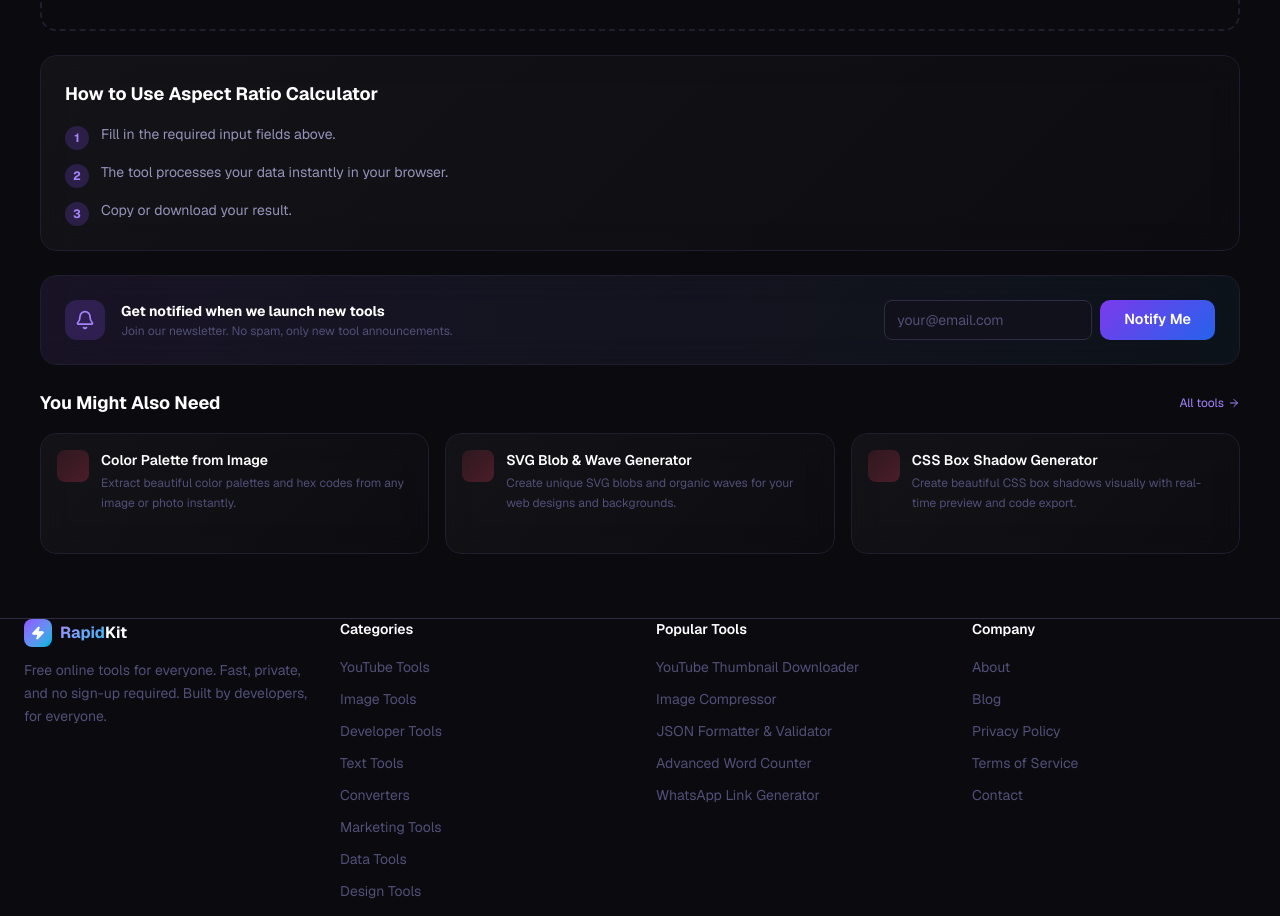
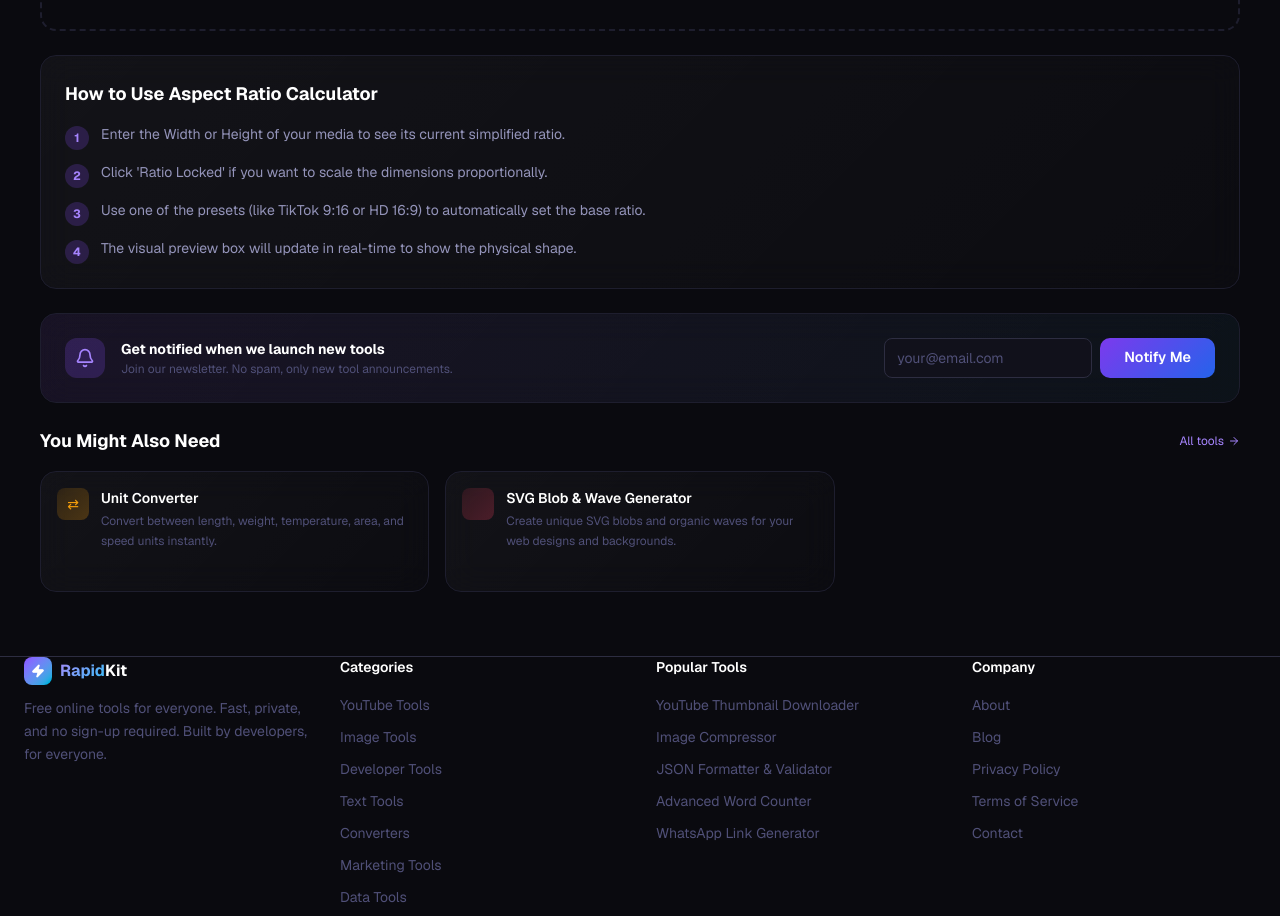
Before and after one commit to mrabelrahmankhaled-cmyk/rapidkit, a Next.js app: page /tools/design/aspect-ratio-calculator in a window 1280 px wide. Shown: the part 1240-2156 px from the top of the page. Built offline with nearby package versions, Linux system fonts and the light colour scheme.

Commit message:
chore: completed Phase 2 - SEO optimization, expanded internal linking, and updated How-to-use guides for all 33 tools

```diff
--- a/src/app/tools/[category]/[tool]/page.tsx
+++ b/src/app/tools/[category]/[tool]/page.tsx
@@ -19,16 +19,28 @@ type Props = {
 
 // ─── Cross-category Related Tools Map ─────────────────────────────
 const RELATED_MAP: Record<string, string[]> = {
-    "image-compressor": ["webp-converter", "youtube-thumbnail-downloader"],
-    "webp-converter": ["image-compressor", "css-gradient-generator"],
+    "image-compressor": ["webp-converter", "svg-shape-generator"],
+    "webp-converter": ["image-compressor", "favicon-generator"],
     "youtube-thumbnail-downloader": ["youtube-tag-extractor", "image-compressor"],
     "youtube-tag-extractor": ["youtube-thumbnail-downloader", "word-counter"],
-    "json-formatter": ["css-gradient-generator", "text-case-converter"],
-    "css-gradient-generator": ["json-formatter", "color-converter"],
-    "word-counter": ["text-case-converter", "json-formatter"],
-    "text-case-converter": ["word-counter", "json-formatter"],
-    "unit-converter": ["color-converter", "text-case-converter"],
+    "json-formatter": ["url-parser", "uuid-generator"],
+    "css-gradient-generator": ["glassmorphism-generator", "box-shadow-generator"],
+    "glassmorphism-generator": ["css-gradient-generator", "box-shadow-generator"],
+    "box-shadow-generator": ["glassmorphism-generator", "css-gradient-generator"],
+    "word-counter": ["markdown-editor", "text-case-converter"],
+    "text-case-converter": ["word-counter", "markdown-editor"],
+    "unit-converter": ["aspect-ratio-calculator", "color-converter"],
     "color-converter": ["css-gradient-generator", "unit-converter"],
+    "unix-timestamp-converter": ["cron-job-generator", "uuid-generator"],
+    "cron-job-generator": ["unix-timestamp-converter", "json-formatter"],
+    "uuid-generator": ["unix-timestamp-converter", "json-formatter"],
+    "url-parser": ["json-formatter", "what-is-my-ip"],
+    "what-is-my-ip": ["url-parser", "unix-timestamp-converter"],
+    "aspect-ratio-calculator": ["unit-converter", "svg-shape-generator"],
+    "svg-shape-generator": ["aspect-ratio-calculator", "glassmorphism-generator"],
+    "signature-pad": ["image-compressor", "word-counter"],
+    "markdown-editor": ["word-counter", "text-case-converter"],
+    "pomodoro-timer": ["word-counter", "signature-pad"],
 };
 
 // ─── HowToUse steps per tool ──────────────────────────────────────
@@ -70,10 +82,10 @@ const HOW_TO: Record<string, string[]> = {
         "Click 'Copy CSS' to copy the ready-to-use CSS code to your clipboard.",
     ],
     "word-counter": [
-        "Paste or type your text into the text area below the stats panel.",
-        "Statistics update in real-time — words, characters, sentences, paragraphs.",
-        "Check the estimated Reading Time and Speaking Time for your content.",
-        "Scroll down to see the most frequently used words in your text.",
+        "Paste or type your text into the professional editor surface.",
+        "Watch real-time stats for words, characters, sentences, and paragraphs.",
+        "Check the Speaking Time evaluation if you are preparing a video script.",
+        "Review the Keyword Density table to optimize your text for SEO.",
     ],
     "text-case-converter": [
         "Select your desired case format from the style grid (UPPERCASE, camelCase, etc.).",
@@ -91,6 +103,66 @@ const HOW_TO: Record<string, string[]> = {
         "All other formats update automatically in real-time.",
         "Use the color picker for visual selection.",
         "Click 'Copy' next to any format to copy the value to your clipboard.",
+    ],
+    "glassmorphism-generator": [
+        "Adjust the 'Backdrop Blur' and 'Transparency' sliders to find your desired glass look.",
+        "Use 'Saturation' to make the colors behind the glass pop or fade.",
+        "Toggle 'Border Frost' to add a realistic glass edge effect.",
+        "Copy the generated CSS code instantly for your project.",
+    ],
+    "signature-pad": [
+        "Use your mouse, trackpad, or touchscreen to draw your signature in the designated area.",
+        "Customize the pen color and line thickness using the controls on the right.",
+        "If you make a mistake, click 'Clear' to start over.",
+        "Download your final signature as a high-quality transparent PNG file.",
+    ],
+    "aspect-ratio-calculator": [
+        "Enter the Width or Height of your media to see its current simplified ratio.",
+        "Click 'Ratio Locked' if you want to scale the dimensions proportionally.",
+        "Use one of the presets (like TikTok 9:16 or HD 16:9) to automatically set the base ratio.",
+        "The visual preview box will update in real-time to show the physical shape.",
+    ],
+    "url-parser": [
+        "Paste any complex URL into the search field.",
+        "Review the 'Debugger' card to see the protocol, host, and origin breakdown.",
+        "Look at the Query Parameters table to see all key-value pairs decoded.",
+        "Check the SSL Audit section to verify if the link is secure (HTTPS).",
+    ],
+    "what-is-my-ip": [
+        "Simply open the page and wait 1-2 seconds for the network scan to complete.",
+        "Your public IPv4 address will be displayed in large, clear typography.",
+        "Review the geolocation cards to see your city, ISP, and country.",
+        "Click 'Show on Map' to see your approximate network location in Google Maps.",
+    ],
+    "cron-job-generator": [
+        "Choose a preset from the common tasks list (e.g., 'Every hour') to begin.",
+        "Manually adjust minute, hour, day, and month selectors for precise scheduling.",
+        "Read the human-friendly explanation to ensure the schedule matches your intent.",
+        "Copy the generated Cron expression for use in your server or cloud environment.",
+    ],
+    "svg-shape-generator": [
+        "Choose between 'Blob' (organic shapes) or 'Wave' (background dividers) mode.",
+        "Adjust complexity, contrast, and fluidity using the range sliders.",
+        "Change the color to match your brand palette with the color picker.",
+        "Copy the SVG code to your clipboard or download the .svg file directly.",
+    ],
+    "markdown-editor": [
+        "Type your Markdown content into the left editor panel.",
+        "Watch the GitHub-style preview render in real-time on the right.",
+        "Use the toolbar to quickly insert formatting like Bold, Code, or Links.",
+        "Export your work as a .md file or copy the raw HTML for your blog.",
+    ],
+    "pomodoro-timer": [
+        "Select your mode: 'Focus' (25 min), 'Short Break' (5 min), or 'Long Break' (15 min).",
+        "Click the center of the timer to start the countdown.",
+        "Enable browser notifications to stay alerted even when you're in another tab.",
+        "Listen for the synthesized audio chime that signals the end of your session.",
+    ],
+    "uuid-generator": [
+        "Select how many UUIDs you need to generate (up to 100 at a time).",
+        "Click 'Generate New IDs' to create fresh, cryptographically strong unique identifiers.",
+        "Copy individual IDs or use 'Copy All' for bulk tasks.",
+        "Export the list as a .txt file for easy database seeding or documentation.",
     ],
 };
 
```
